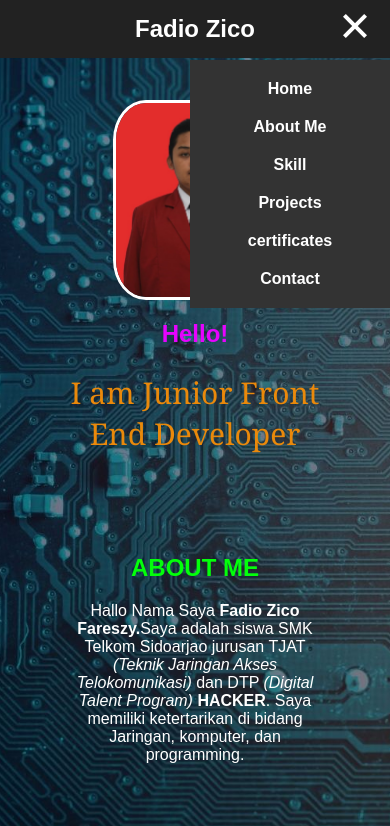
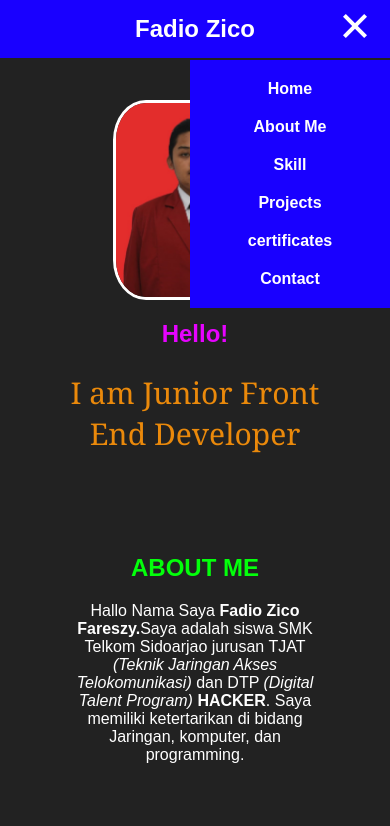
Before and after one commit to ZicoFares23/portofoliofadzsy, a plain HTML site: page index.html in a window 390 px wide. Both pictures are taken after a click on the element 355 px from the left and 26 px from the top of the page. Shown: the top 826 px of the page. Drawn offline with Linux system fonts and the light colour scheme.

Commit message:
two commit

```diff
--- a/css/index.css
+++ b/css/index.css
@@ -2,7 +2,7 @@ body {
     font-family: 'Poppins', sans-serif;
     margin: 0;
     padding: 0;
-    background: url('../image/Teknologi.jpg') no-repeat center center fixed;
+    background-color: #222;
     background-size: cover;
     color: black;
 }
@@ -354,7 +354,7 @@ nav {
     justify-content: space-between;
     align-items: center;
     padding: 15px 20px;
-    background-color: #222;
+    background-color: #5773ff;
     position: fixed;
     width: 100%;
     top: 0;
@@ -384,7 +384,7 @@ nav {
     justify-content: space-between;
     align-items: center;
     padding: 15px 20px;
-    background-color: #222;
+    background-color: #1900ff;
     position: fixed;
     width: 100%;
     top: 0;
@@ -438,7 +438,7 @@ nav {
       position: absolute;
       top: 60px;
       right: 0;
-      background-color: #333;
+      background-color: #1900ff;
       flex-direction: column;
       width: 200px;
       height: auto;
```
